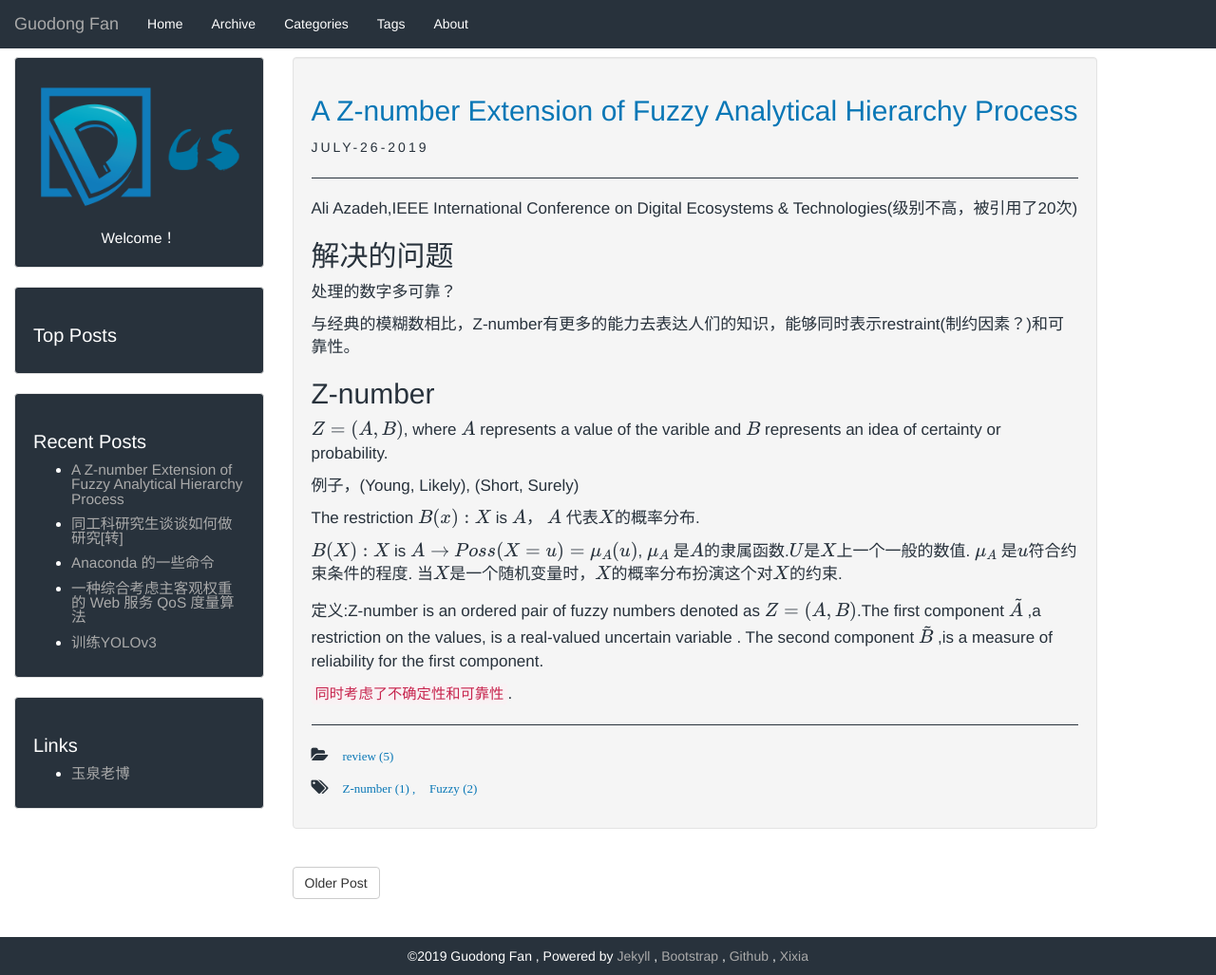
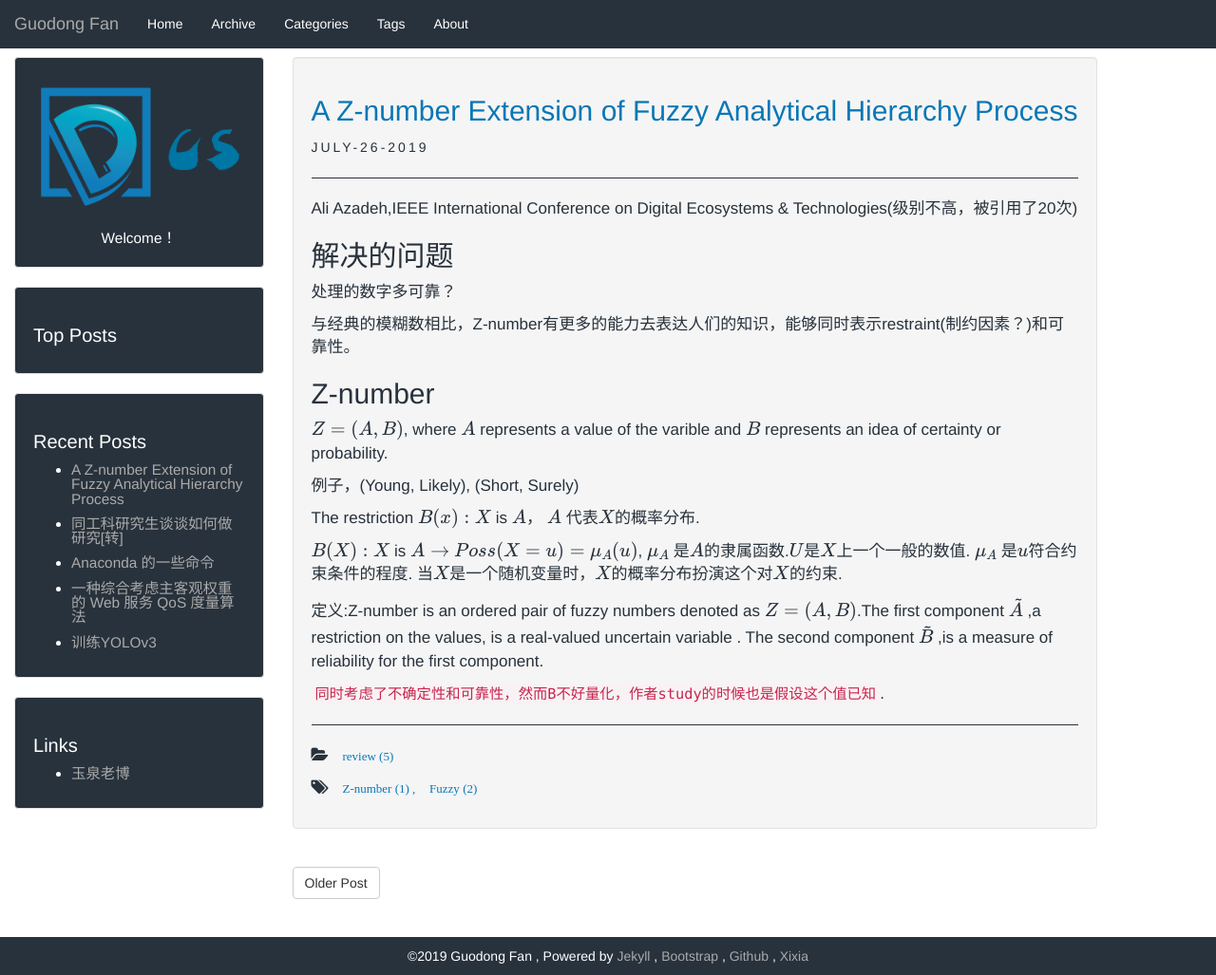
Before and after one commit to GuodongFan/GuodongFan.github.io, a Jekyll site: the page built from _posts/2019-07-26-Z-Number.md, in a window 1280 px wide and 1027 px high. Shown: the whole window at 95% size. Built offline with Jekyll 4.4.1, drawn with Linux system fonts in a browser that asks for light colours; our own code applies the rules of GitHub Pages for plain Markdown files; formulas are drawn with MathJax 3.

Commit message:
Update 2019-07-26-Z-Number.md

```diff
--- a/_posts/2019-07-26-Z-Number.md
+++ b/_posts/2019-07-26-Z-Number.md
@@ -26,4 +26,4 @@ $B(X):X$ is $A\to$ $Poss(X=u)=\mu_A(u)$, $\mu_A$ 是$A$的隶属函数.$U$是$X$
 
 定义:Z-number is an ordered pair of fuzzy numbers denoted as $Z= (A,B)$.The first component $\tilde{A}$ ,a restriction on the values, is a real-valued uncertain variable . The second component $\tilde{B}$ ,is a measure of reliability for the first component.
 
-`同时考虑了不确定性和可靠性`.
+`同时考虑了不确定性和可靠性，然而B不好量化，作者study的时候也是假设这个值已知`.
```
